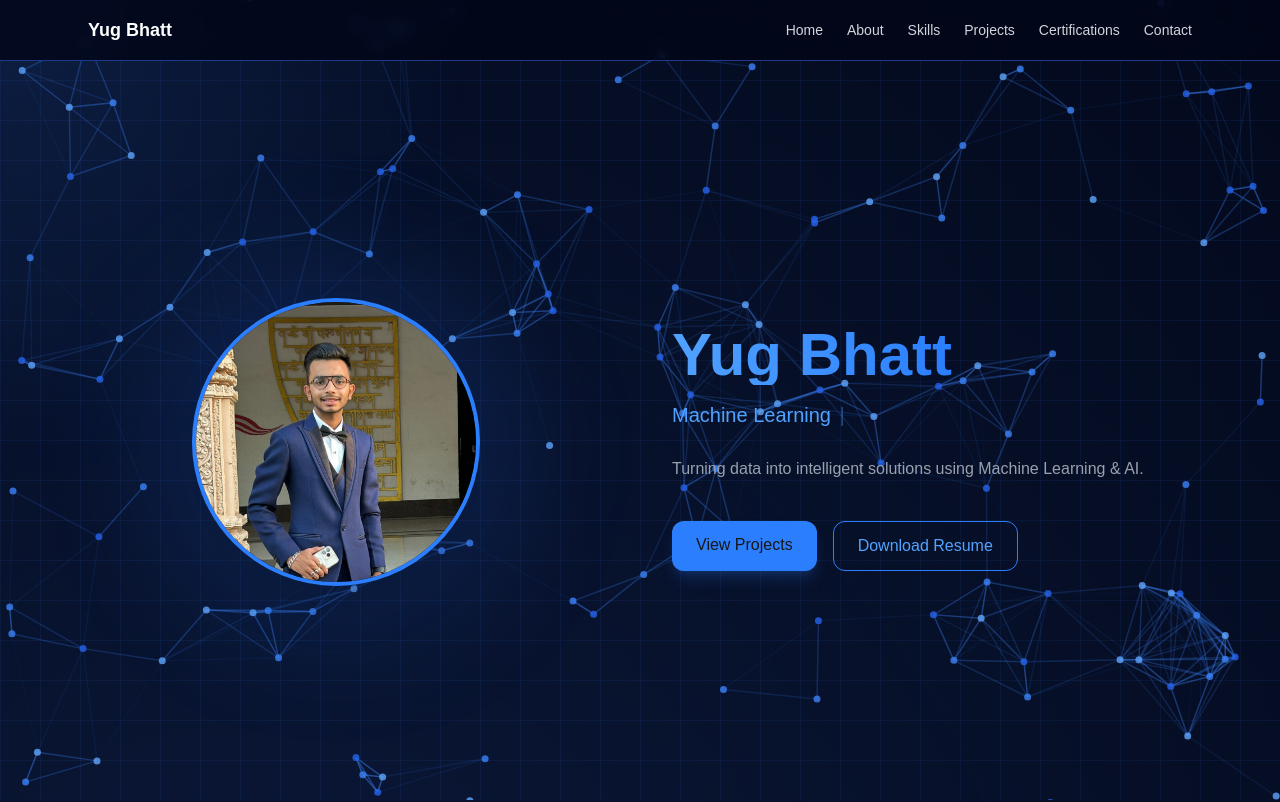
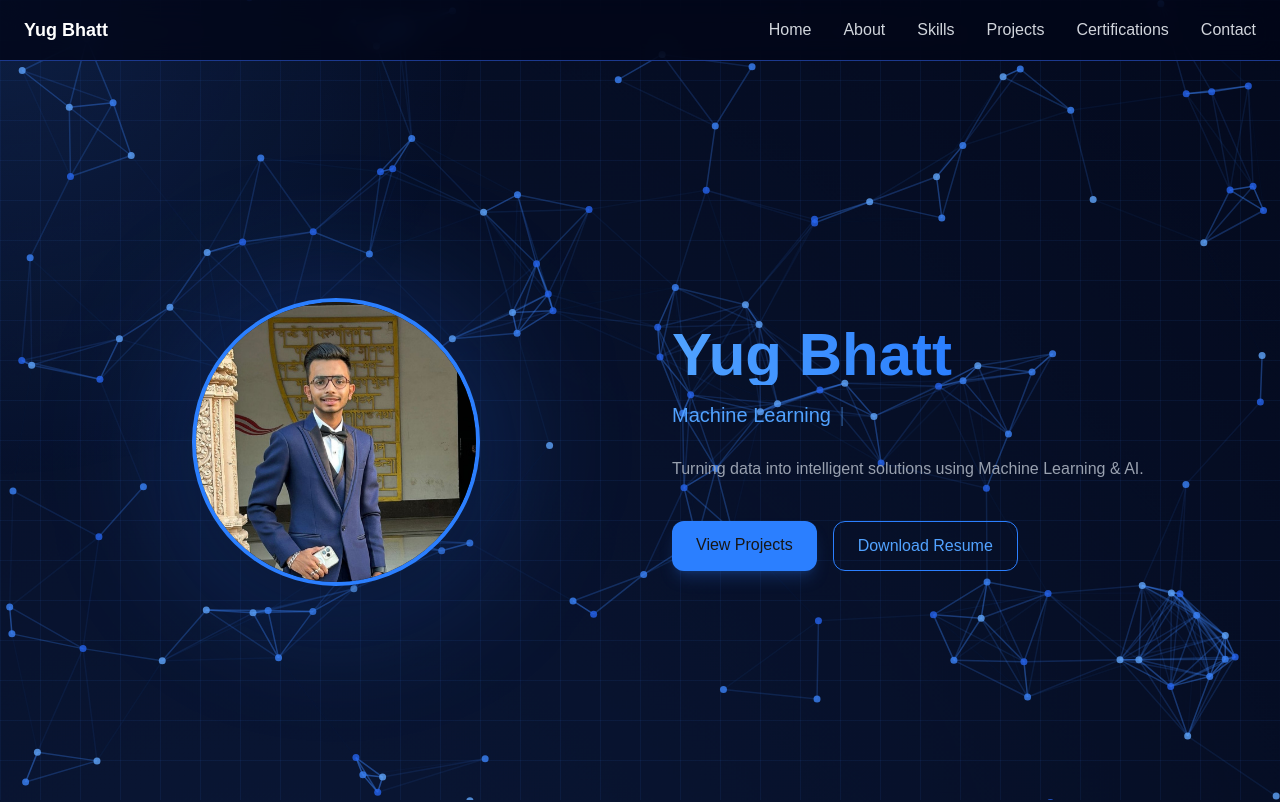
Before and after one commit to Yug-Bhatt/ai-ml-portfolio, a Next.js app: page / in a window 1280 px wide. Shown: the top 802 px of the page. Built offline with nearby package versions, Linux system fonts and the light colour scheme.

Commit message:
navbar problem

```diff
--- a/components/Navbar.tsx
+++ b/components/Navbar.tsx
@@ -6,16 +6,16 @@ export default function Navbar() {
   const [open, setOpen] = useState(false);
 
   return (
-    <nav className="fixed top-0 w-full z-50 bg-[#020617]/80 backdrop-blur border-b border-blue-900">
-      <div className="max-w-6xl mx-auto px-6 py-4 flex justify-between items-center">
+    <nav className="fixed top-0 w-full bg-[#020617]/80 backdrop-blur-md border-b border-blue-900 z-50">
+      <div className="max-w-7xl mx-auto px-6 py-4 flex items-center justify-between">
 
         {/* Logo */}
-        <span className="text-white font-bold text-lg whitespace-nowrap">
+        <h1 className="text-white font-semibold text-lg">
           Yug Bhatt
-        </span>
+        </h1>
 
         {/* Desktop Menu */}
-        <div className="hidden md:flex space-x-6 text-sm text-gray-300">
+        <div className="hidden md:flex space-x-8 text-gray-300">
           <a href="#home" className="hover:text-blue-400 transition">Home</a>
           <a href="#about" className="hover:text-blue-400 transition">About</a>
           <a href="#skills" className="hover:text-blue-400 transition">Skills</a>
@@ -24,7 +24,7 @@ export default function Navbar() {
           <a href="#contact" className="hover:text-blue-400 transition">Contact</a>
         </div>
 
-        {/* Mobile Button */}
+        {/* Mobile Menu Button */}
         <button
           onClick={() => setOpen(!open)}
           className="md:hidden text-white text-2xl"
@@ -35,14 +35,12 @@ export default function Navbar() {
 
       {/* Mobile Dropdown */}
       {open && (
-        <div className="md:hidden bg-[#020617] text-gray-300 px-6 pb-4 space-y-3">
+        <div className="md:hidden bg-[#020617] border-t border-blue-900 px-6 py-4 space-y-4 text-gray-300">
           <a href="#home" className="block hover:text-blue-400">Home</a>
           <a href="#about" className="block hover:text-blue-400">About</a>
           <a href="#skills" className="block hover:text-blue-400">Skills</a>
           <a href="#projects" className="block hover:text-blue-400">Projects</a>
-          <a href="#certifications" className="block hover:text-blue-400">
-            Certifications
-          </a>
+          <a href="#certifications" className="block hover:text-blue-400">Certifications</a>
           <a href="#contact" className="block hover:text-blue-400">Contact</a>
         </div>
       )}
```
